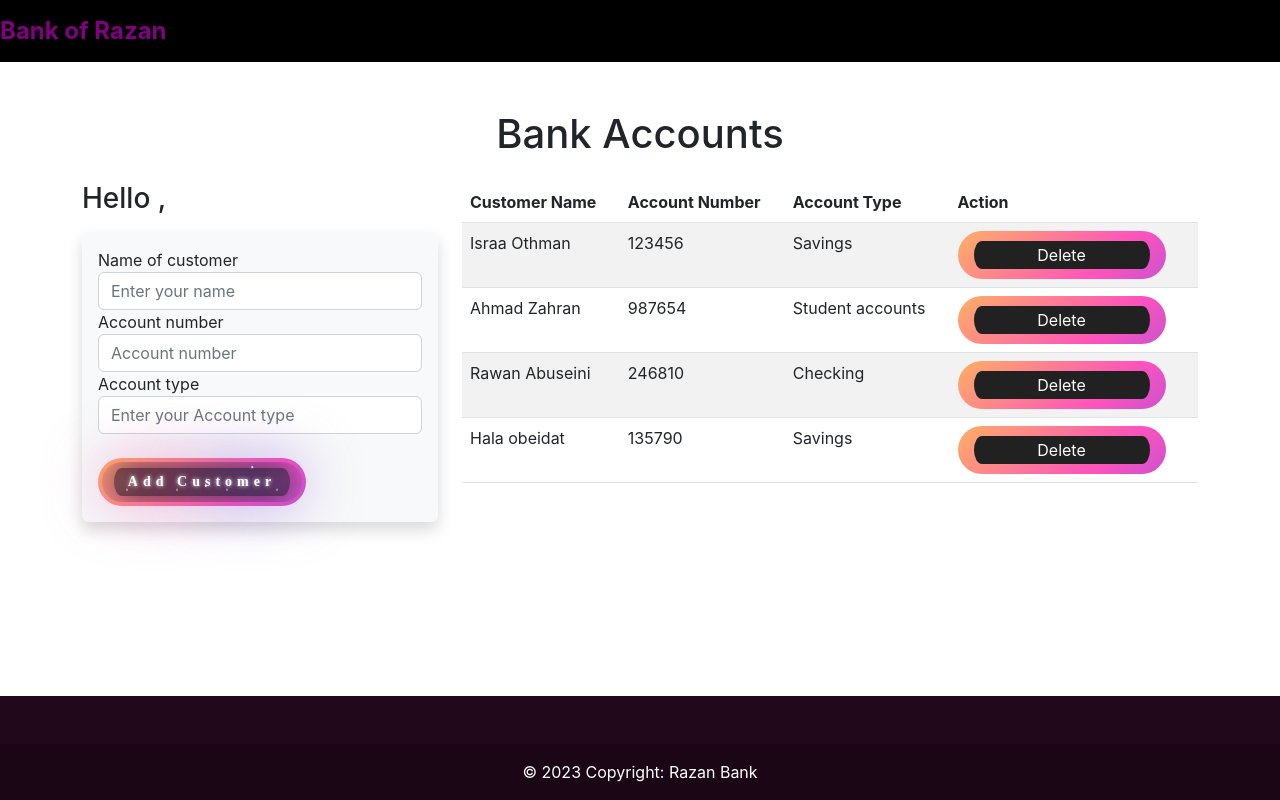
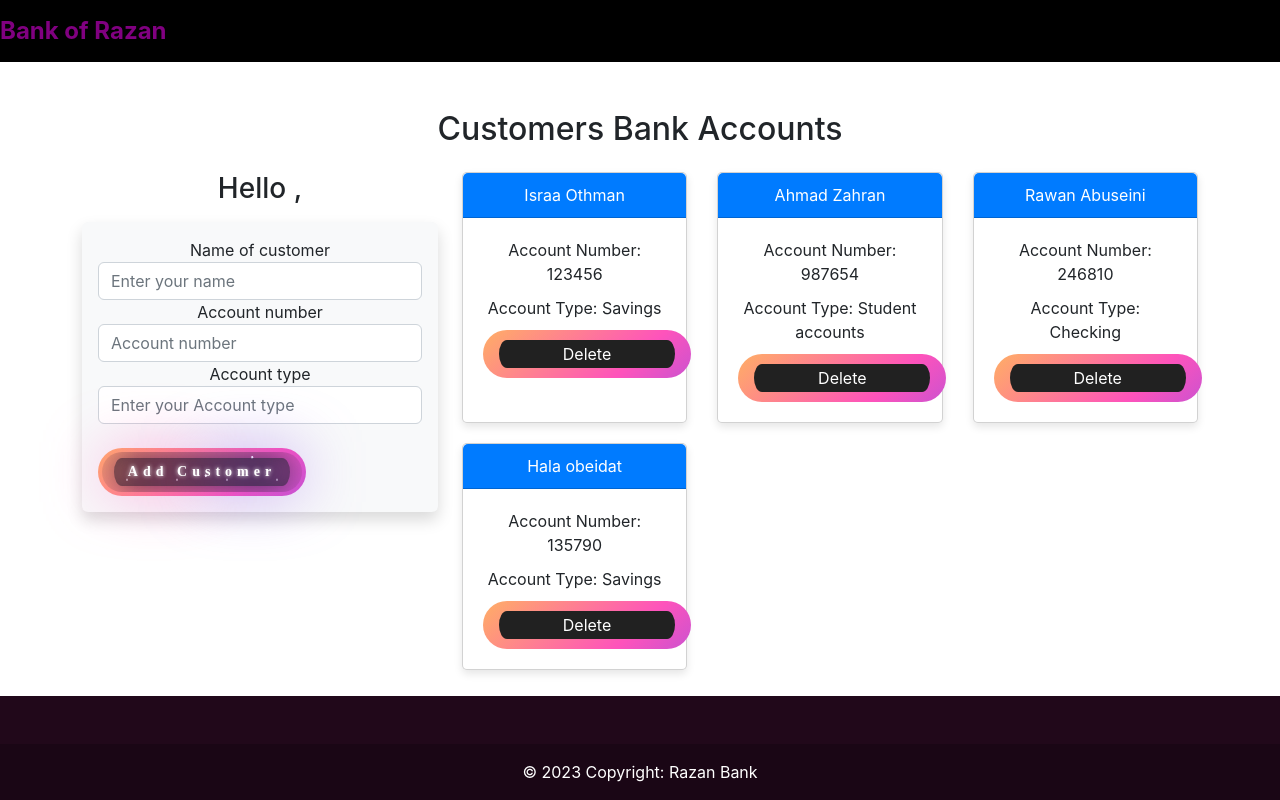
Before and after one commit to razan-aboushi/Bank-App, a React (Create React App) app in the folder bank-app/: page / in a window 1280 px wide. Built offline with nearby package versions, Linux system fonts and the light colour scheme.

Commit message:
Updates files

```diff
--- a/bank-app/src/Main.js
+++ b/bank-app/src/Main.js
@@ -125,44 +125,34 @@ const Main = () => {
   };
 
   return (
-  <div className='container mt-5'>
-  <h1 className='text-center mb-4'>Bank Accounts</h1>
+    <div className='container mt-5 text-center'>
+      <h2 className='text-center mb-4'>Customers Bank Accounts</h2>
       <div className='row'>
         <div className='col-md-4'>
           <AccountForm addCustomer={addAccount} />
         </div>
         <div className='col-md-8'>
+          <div className='card-container'>
             {readaccounts.length ? (
-  <table className='table table-striped'>
-  <thead>
-  <tr>
-  <th>Customer Name</th>
-  <th>Account Number</th>
-  <th>Account Type</th>
-  <th>Action</th>
-  </tr>
-  </thead>
-  <tbody>
-  {readaccounts.map((account) => (
-  <tr key={account.id}>
-  <td>{account.customerName}</td>
-  <td>{account.accountNumber}</td>
-  <td>{account.accountType}</td>
-  <td>
+              readaccounts.map((account) => (
+                <div className='card' key={account.id}>
+                  <div className='card-header'>{account.customerName}</div>
+                  <div className='card-body'>
+                    <p className='card-text'>Account Number: {account.accountNumber}</p>
+                    <p className='card-text'>Account Type: {account.accountType}</p>
                     <button
                       className='btn btn-danger'
                       onClick={() => deleteAccount(account.id)}
                     >
                       Delete
                     </button>
-  </td>
-  </tr>
-  ))}
-  </tbody>
-  </table>
+                  </div>
+                </div>
+              ))
             ) : (
               <p>No accounts found</p>
             )}
+          </div>
         </div>
       </div>
     </div>
--- a/bank-app/src/index.css
+++ b/bank-app/src/index.css
@@ -210,33 +210,45 @@ strong {
   }
 }
 
-@keyframes pulse_3011 {
-  0% {
-    transform: scale(0.75);
-    box-shadow: 0 0 0 0 rgba(0, 0, 0, 0.7);
-  }
 
-  70% {
-    transform: scale(1);
-    box-shadow: 0 0 0 10px rgba(0, 0, 0, 0);
-  }
-
-  100% {
-    transform: scale(0.75);
-    box-shadow: 0 0 0 0 rgba(0, 0, 0, 0);
-  }
-}
 
 /* end style of buttons */
 
 
 /* style of the cards */
+.card-container {
+  display: flex;
+  flex-wrap: wrap;
+  justify-content: space-between;
+}
+
+.card {
+  width: calc(33.33% - 20px);
+  margin-bottom: 20px;
+  border-radius: 5px;
+  box-shadow: 0px 4px 8px rgba(0, 0, 0, 0.1);
+  transition: transform 0.2s ease-in-out, box-shadow 0.2s ease-in-out;
+}
+
 .card:hover {
   transform: translateY(-5px);
-  box-shadow: 0 10px 20px rgba(0, 0, 0, 0.19),
-    0 6px 6px rgba(0, 0, 0, 0.23);
+  box-shadow: 0px 8px 16px rgba(0, 0, 0, 0.2);
 }
-.card {
-  transition: all 0.3s ease-in-out;
+
+.card-header {
+  background-color: #007bff;
+  color: #fff;
+  padding: 10px;
+  border-top-left-radius: 5px;
+  border-top-right-radius: 5px;
 }
+
+.card-body {
+  padding: 20px;
+}
+
+.card-text {
+  margin-bottom: 10px;
+}
+
 /* end style of the cards */
```
Lines whose indentation alone changed are shown as unchanged.
